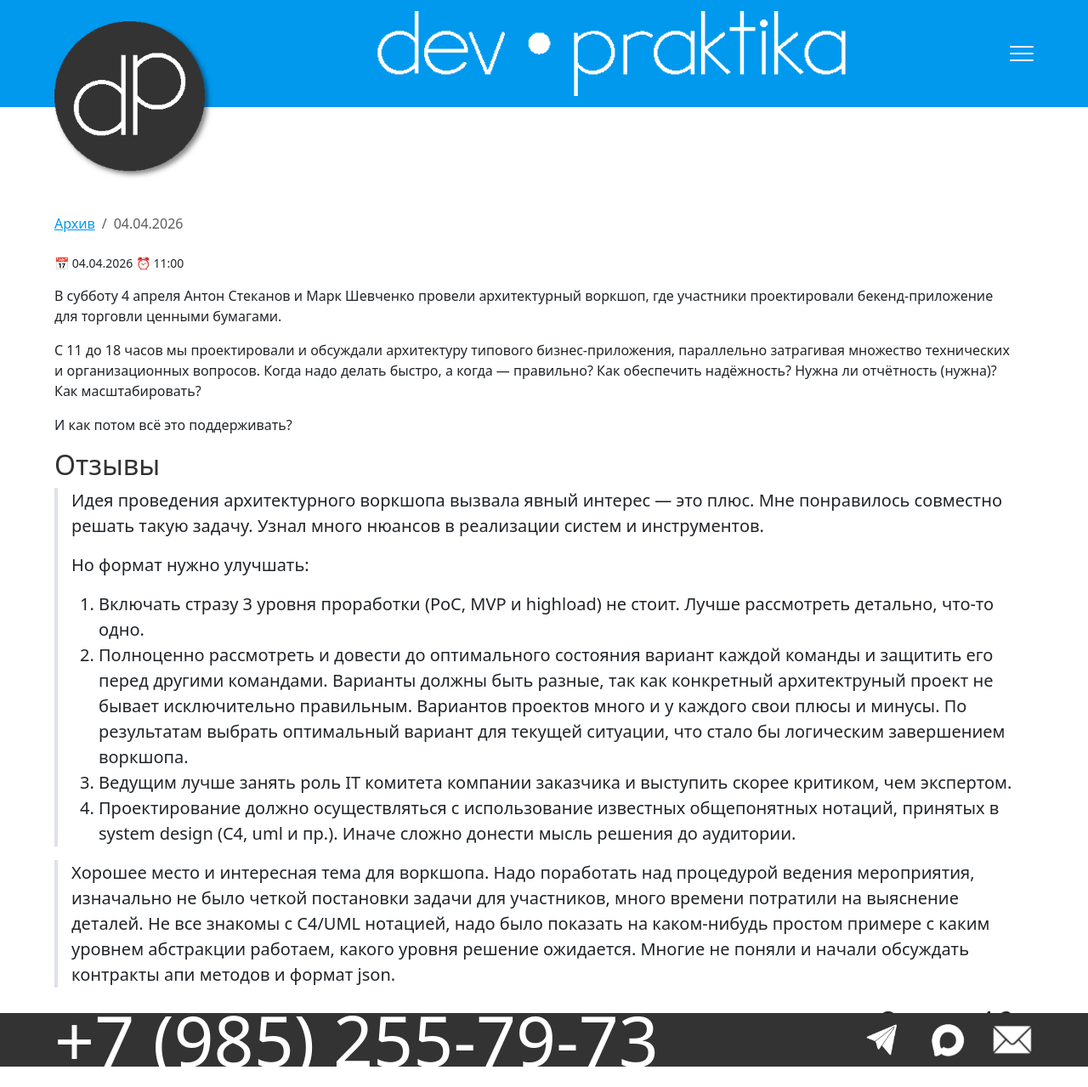
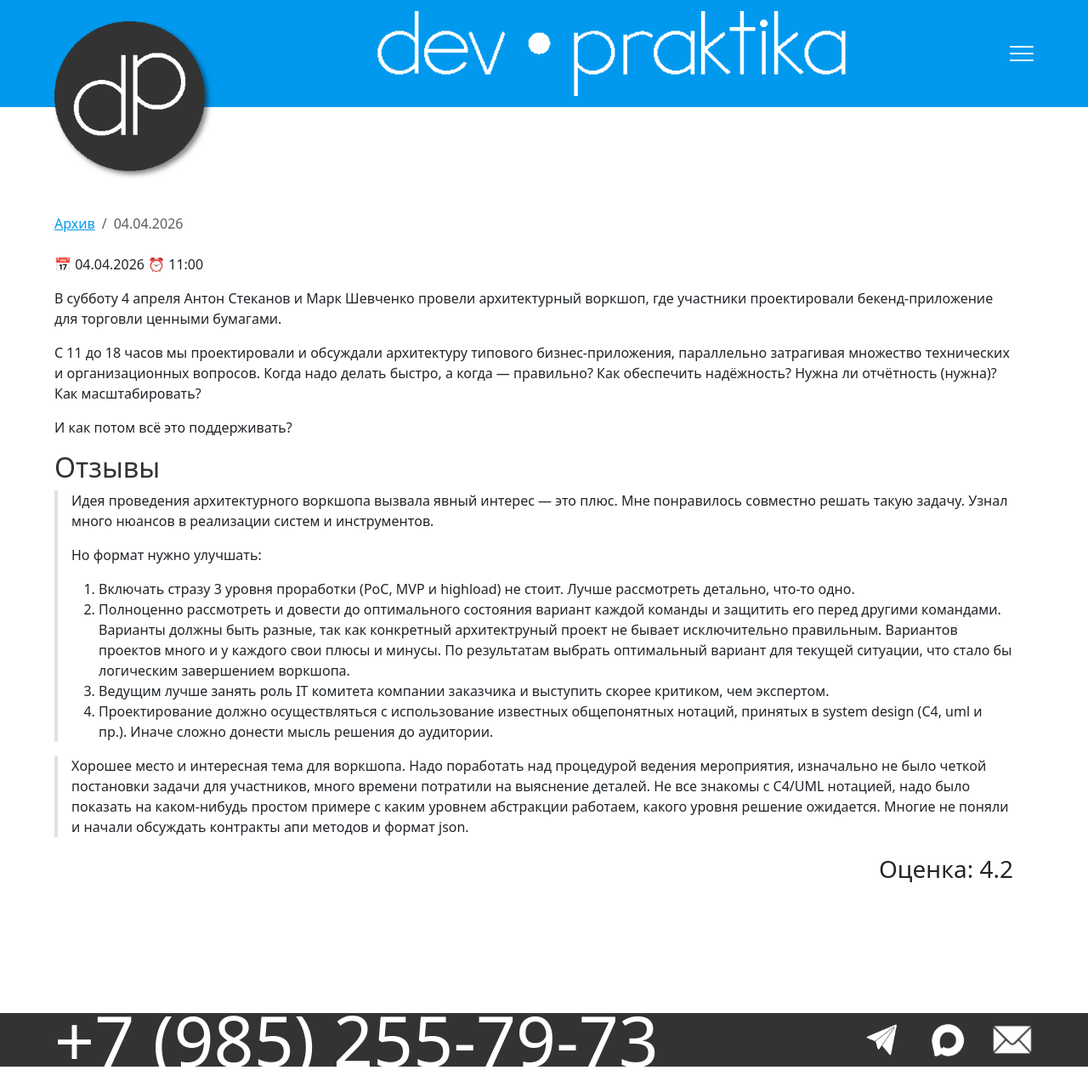
Before and after one commit to devpraktika-ru/devpraktika-ru.github.io, a Jekyll site: the page built from _posts/2026-04-04-architecture-workshop.md, in a window 1280 px wide. Shown: the whole page at 85% size. Built offline with Jekyll 4.4.1, drawn with Linux system fonts in a browser that asks for light colours.

Commit message:
Убрал small в пользу fs-7

```diff
--- a/_layouts/event.html
+++ b/_layouts/event.html
@@ -22,7 +22,7 @@ layout: default
 <div class="row w-100">
   <div class="bg-white col-12">
     <h1>{{ workshop.title }}</h1>
-    <p class="small">📅 {{ page.date | date: "%d.%m.%Y" }} ⏰ {{ page.date | date: "%H:%M" }}</p>
+    <p class="fs-7">📅 {{ page.date | date: "%d.%m.%Y" }} ⏰ {{ page.date | date: "%H:%M" }}</p>
     {{ page.content | markdownify }}
     {% if page.date < site.time %}
       <p class="fs-3 text-end">Оценка: {% if page.mark %}{{ page.mark }}{% else %}?{% endif %}</p>
--- a/_posts/2026-04-04-architecture-workshop.md
+++ b/_posts/2026-04-04-architecture-workshop.md
@@ -30,10 +30,10 @@ educators:
 > 3. Ведущим лучше занять роль IT комитета компании заказчика и выступить скорее критиком, чем экспертом.
 > 4. Проектирование должно осуществляться с использование известных общепонятных нотаций, принятых в system design (C4, uml и пр.).
 >    Иначе сложно донести мысль решения до аудитории.
-{: .blockquote .border-start .border-4 .ps-3}
+{: .blockquote .border-start .border-4 .ps-3 .fs-6}
 
 > Хорошее место и интересная тема для воркшопа.
 > Надо поработать над процедурой ведения мероприятия, изначально не было четкой постановки задачи для участников, много времени потратили на выяснение деталей.
 > Не все знакомы с C4/UML нотацией, надо было показать на каком-нибудь простом примере с каким уровнем абстракции работаем, какого уровня решение ожидается.
 > Многие не поняли и начали обсуждать контракты апи методов и формат json.
-{: .blockquote .border-start .border-4 .ps-3}
+{: .blockquote .border-start .border-4 .ps-3 .fs-6}
```
Also changed, not shown: archive/index.md (+1 -1 lines), index.md (+1 -1 lines), schedule/index.md (+1 -1 lines).
